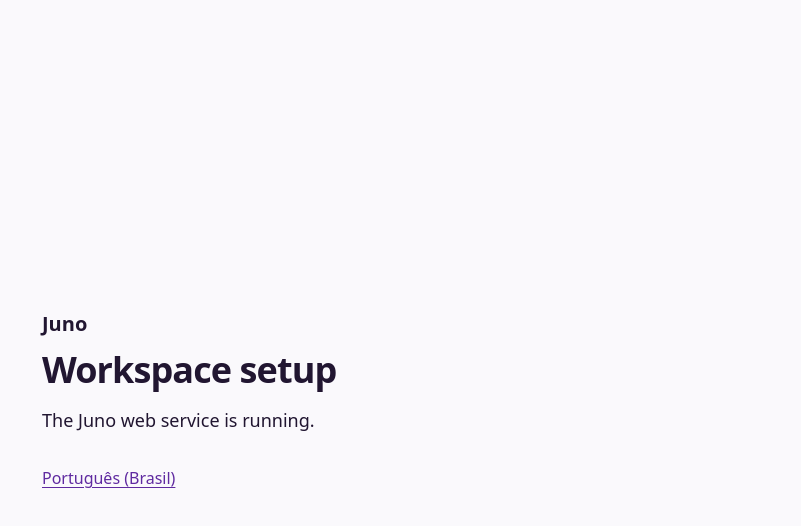
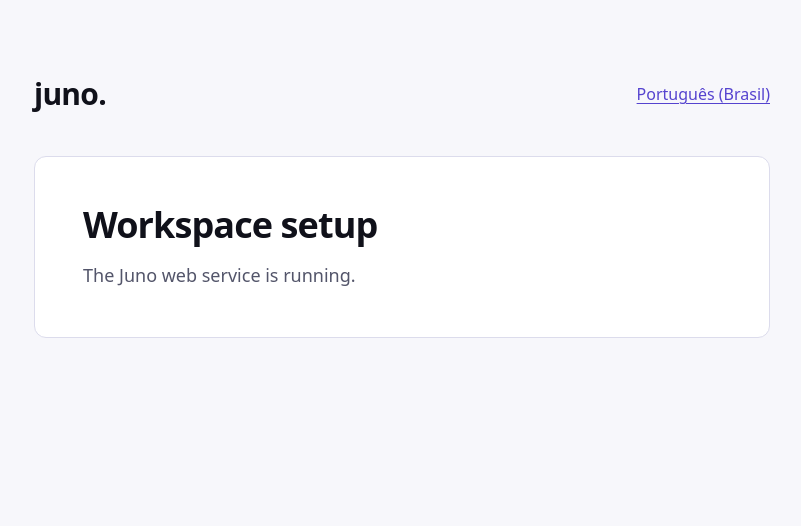
Before and after one commit to oEnzoRibas/Juno, a Next.js app in the folder apps/web/: page / in a window 1280 px wide. Shown: the top 526 px of the page, without its empty margins (238-1039 px from the left). Built offline with nearby package versions, Linux system fonts and the light colour scheme.

Commit message:
feat(web): apply Juno themes and locale catalog
Task: JUNO-0023

AI-Assisted: Yes

```diff
--- a/apps/web/src/app/page.tsx
+++ b/apps/web/src/app/page.tsx
@@ -1,23 +1,23 @@
 import { createTranslator } from 'next-intl';
 import Link from 'next/link';
-
-const messages = {
-  en: { title: 'Workspace setup', description: 'The Juno web service is running.', language: 'Português (Brasil)' },
-  'pt-BR': { title: 'Configuração do espaço de trabalho', description: 'O serviço web do Juno está em execução.', language: 'English' },
-};
+import { locales, messages } from '../content/messages';
 
 export default async function Home({ searchParams }: { searchParams: Promise<{ lang?: string }> }) {
   const locale = (await searchParams).lang === 'pt-BR' ? 'pt-BR' : 'en';
-  const alternate = locale === 'en' ? 'pt-BR' : 'en';
+  const alternate = locales[locale];
   const t = createTranslator({ locale, messages: messages[locale] });
   return (
-    <main lang={locale} className="mx-auto flex min-h-screen w-full max-w-3xl flex-col justify-center px-6 py-16">
-      <p className="mb-3 text-xl font-semibold">Juno</p>
-      <h1 className="mb-4 text-4xl font-semibold tracking-tight">{t('title')}</h1>
-      <p className="mb-8 text-lg">{t('description')}</p>
-      <Link className="self-start underline" href={alternate === 'en' ? '/' : '/?lang=pt-BR'} hrefLang={alternate} lang={alternate}>
-        {t('language')}
-      </Link>
+    <main lang={locale} className="public-shell">
+      <header className="mb-10 flex flex-wrap items-center justify-between gap-4">
+        <span aria-label="Juno" className="text-3xl font-bold tracking-tight">juno.</span>
+        <Link className="inline-flex min-h-11 items-center underline" href={alternate.href} hrefLang={alternate.lang} lang={alternate.lang}>
+          {alternate.label}
+        </Link>
+      </header>
+      <section aria-labelledby="setup-title" className="public-panel">
+        <h1 id="setup-title" className="mb-4 text-3xl font-semibold tracking-tight sm:text-4xl">{t('title')}</h1>
+        <p className="text-lg text-[var(--muted)]">{t('description')}</p>
+      </section>
     </main>
   );
 }
--- a/apps/web/src/app/styles.css
+++ b/apps/web/src/app/styles.css
@@ -2,26 +2,57 @@
 
 :root {
   color-scheme: light dark;
-  --juno-background: #faf9fc;
-  --juno-text: #211631;
-  --juno-accent: #5f2aa0;
+  --surface: #f7f7fb;
+  --panel: #ffffff;
+  --text: #10111a;
+  --muted: #53556a;
+  --border: #dcdcec;
+  --action: #5543cf;
+  --on-action: #ffffff;
+  --focus-ring: #5543cf;
+  --success-text: #166534;
 }
 
 @media (prefers-color-scheme: dark) {
   :root {
-    --juno-background: #171120;
-    --juno-text: #f4edf9;
-    --juno-accent: #d8b8ff;
+    --surface: #10111a;
+    --panel: #1a1b28;
+    --text: #f7f7fb;
+    --muted: #bfc0d4;
+    --border: #3c3e56;
+    --action: #a99bff;
+    --on-action: #10111a;
+    --focus-ring: #a99bff;
+    --success-text: #22c55e;
   }
 }
 
 body {
-  background: var(--juno-background);
-  color: var(--juno-text);
+  background: var(--surface);
+  color: var(--text);
   font-family: system-ui, sans-serif;
 }
 
 a {
-  color: var(--juno-accent);
+  color: var(--action);
   text-underline-offset: 0.2em;
 }
+
+:focus-visible {
+  outline: 2px solid var(--focus-ring);
+  outline-offset: 3px;
+}
+
+.public-shell {
+  width: min(100% - 2rem, 46rem);
+  margin-inline: auto;
+  padding-block: clamp(2rem, 9vh, 6rem);
+}
+
+.public-panel {
+  border: 1px solid var(--border);
+  border-radius: 0.75rem;
+  background: var(--panel);
+  padding: clamp(1.25rem, 5vw, 3rem);
+  overflow-wrap: anywhere;
+}
--- /dev/null
+++ b/apps/web/src/content/messages.ts
@@ -0,0 +1,15 @@
+export const locales = {
+  en: { lang: 'pt-BR', href: '/?lang=pt-BR', label: 'Português (Brasil)' },
+  'pt-BR': { lang: 'en', href: '/', label: 'English' },
+} as const;
+
+export const messages = {
+  en: {
+    title: 'Workspace setup',
+    description: 'The Juno web service is running.',
+  },
+  'pt-BR': {
+    title: 'Configuração do espaço de trabalho',
+    description: 'O serviço web do Juno está em execução.',
+  },
+} as const;
```
Also changed, not shown: apps/web/src/app/icon.svg (added), 3 other files (tests, documents, lock files or other folders).
